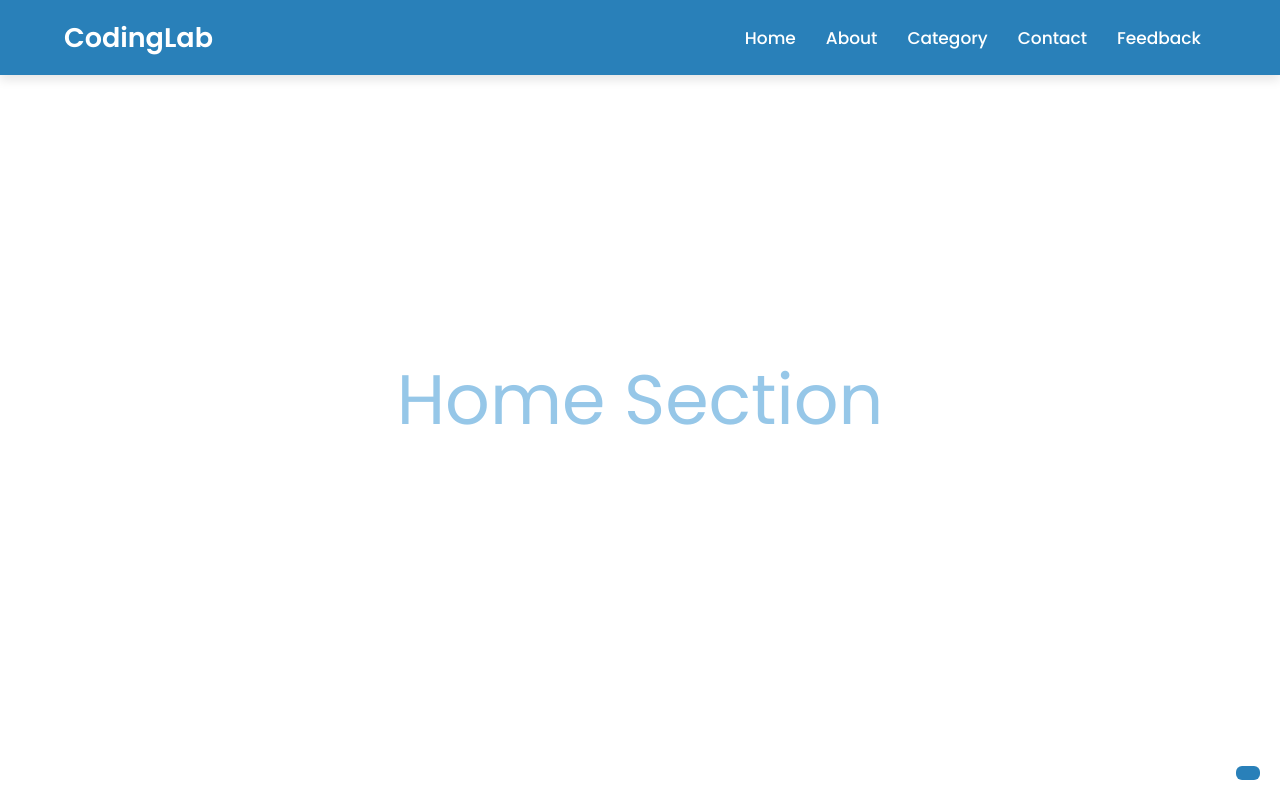
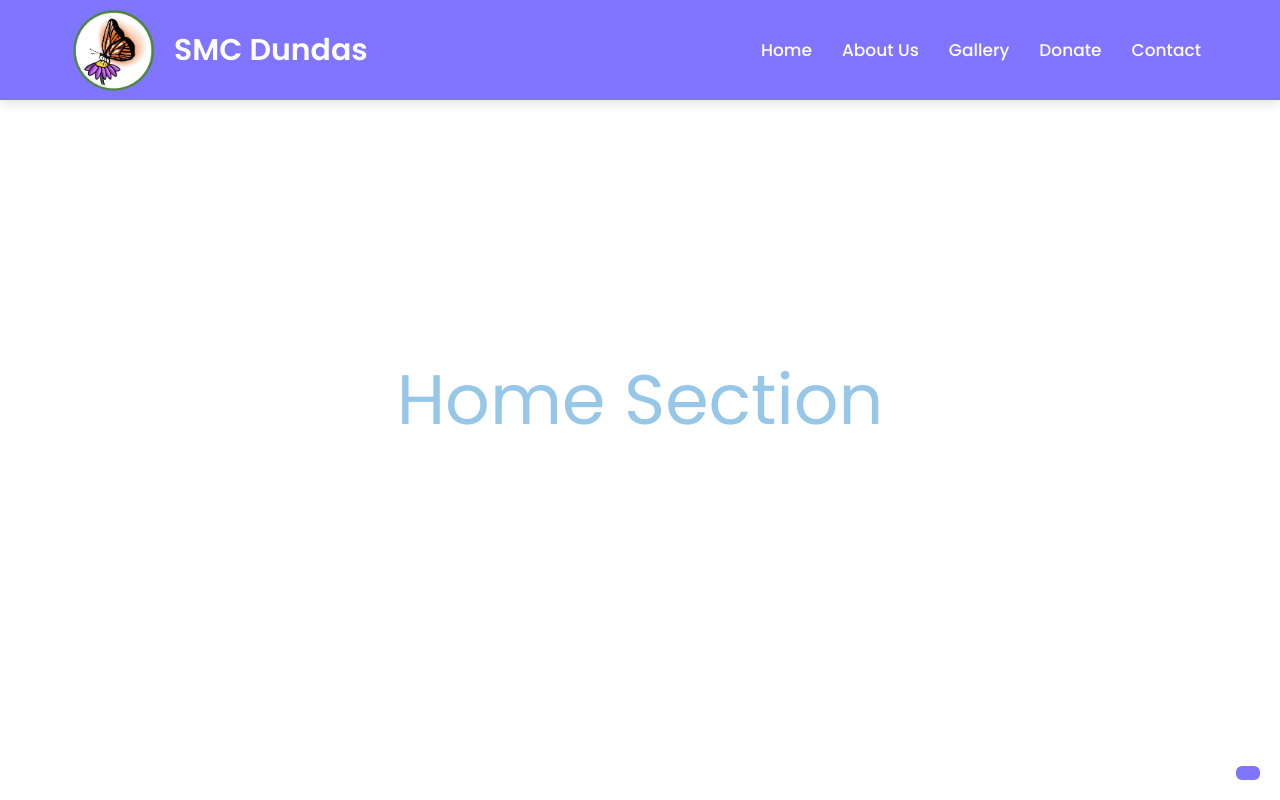
Before and after one commit to WilliamXu070/smc, a JavaScript app: page / in a window 1280 px wide. Shown: the top 800 px of the page. Built offline with nearby package versions, Linux system fonts and the light colour scheme; the HTML template or start-up script is replaced by a standard one.

Commit message:
changing template

```diff
--- a/src/App.css
+++ b/src/App.css
@@ -1,25 +1,29 @@
 @import url('https://fonts.googleapis.com/css2?family=Poppins:wght@200;300;400;500;600;700&display=swap');
-*{
+
+* {
   margin: 0;
   padding: 0;
   box-sizing: border-box;
   font-family: 'Poppins', sans-serif;
 }
+
 :root {
-  --bg-color: #2980b9;
+  --bg-color: #8075FF;
   --font-size: 16px;
   --padding: 10px;
 }
-nav{
+
+nav {
   position: fixed;
   left: 0;
   top: 0;
   width: 100%;
- height: 75px;
+  height: 100px;
   background: var(--bg-color);
   box-shadow: 0 5px 10px rgba(0, 0, 0, 0.1);
 }
-nav .navbar{
+
+nav .navbar {
   display: flex;
   align-items: center;
   justify-content: space-between;
@@ -28,26 +32,42 @@ nav .navbar{
   background: var(--bg-color);
   margin: auto;
 }
-nav .navbar .logo a{
+
+nav .navbar .logo {
+  display: flex;
+  align-items: center;
+}
+
+nav .navbar .logo img {
+  width: 100px; /* Adjust the size of the image as needed */
+  height: auto; /* Maintain aspect ratio */
+  margin-right: 10px; /* Space between the image and text */
+}
+
+nav .navbar .logo a {
   color: #fff;
-  font-size: 27px;
+  font-size: 30px;
   font-weight: 600;
   text-decoration: none;
 }
-nav .navbar .menu{
+
+nav .navbar .menu {
   display: flex;
 }
-.navbar .menu li{
+
+.navbar .menu li {
   list-style: none;
   margin: 0 15px;
 }
-.navbar .menu li a{
+
+.navbar .menu li a {
   color: #fff;
   font-size: 17px;
   font-weight: 500;
   text-decoration: none;
 }
-section{
+
+section {
   display: flex;
   height: 100vh;
   width: 100%;
@@ -56,31 +76,38 @@ section{
   color: #96c7e8;
   font-size: 70px;
 }
-#Home{
+
+#Home {
   background: #fff;
 }
-#About{
+
+#About {
   background: #f2f2f2;
 }
-#Category{
+
+#Category {
   background: #e6e6e6;
 }
-#Latest{
+
+#Latest {
   background: #fff;
 }
-#Contact{
+
+#Contact {
   background: #f2f2f2;
 }
-#Feedback{
+
+#Feedback {
   background: #e6e6e6;
 }
-.button a{
+
+.button a {
   position: fixed;
   bottom: 20px;
   right: 20px;
   color: #fff;
   background: var(--bg-color);
-  padding: 7px 12px;;
+  padding: 7px 12px;
   font-size: 18px;
   border-radius: 6px;
   box-shadow: rgba(0, 0, 0, 0.15);
--- a/src/App.js
+++ b/src/App.js
@@ -1,25 +1,30 @@
 import './App.css';  // Assuming your CSS is saved as App.css
+import logoImage from './Logo.png';
 
 function App() {
   return (
     <div>
       <nav>
         <div className="navbar">
-          <div className="logo"><a href="#">CodingLab</a></div>
+          <div className="logo">
+            <img src={logoImage} alt="Logo" className="logo-image" />
+            <a href="#">SMC Dundas</a>
+          </div>
+
           <ul className="menu">
             <li><a href="#Home">Home</a></li>
-            <li><a href="#About">About</a></li>
-            <li><a href="#Category">Category</a></li>
+            <li><a href="#About">About Us</a></li>
+            <li><a href="#Gallery">Gallery</a></li>
+            <li><a href="#Donate">Donate</a></li>
             <li><a href="#Contact">Contact</a></li>
-            <li><a href="#Feedback">Feedback</a></li>
           </ul>
         </div>
       </nav>
       <section id="Home">Home Section</section>
       <section id="About">About Section</section>
-      <section id="Category">Category Section</section>
+      <section id="Gallery">Gallery Section</section>
+      <section id="Donate">Donate Section</section>
       <section id="Contact">Contact Section</section>
-      <section id="Feedback">Feedback Section</section>
       <div className="button">
         <a href="#Home"><i className="fas fa-arrow-up"></i></a>
       </div>
```
Lines whose indentation alone changed are shown as unchanged.
